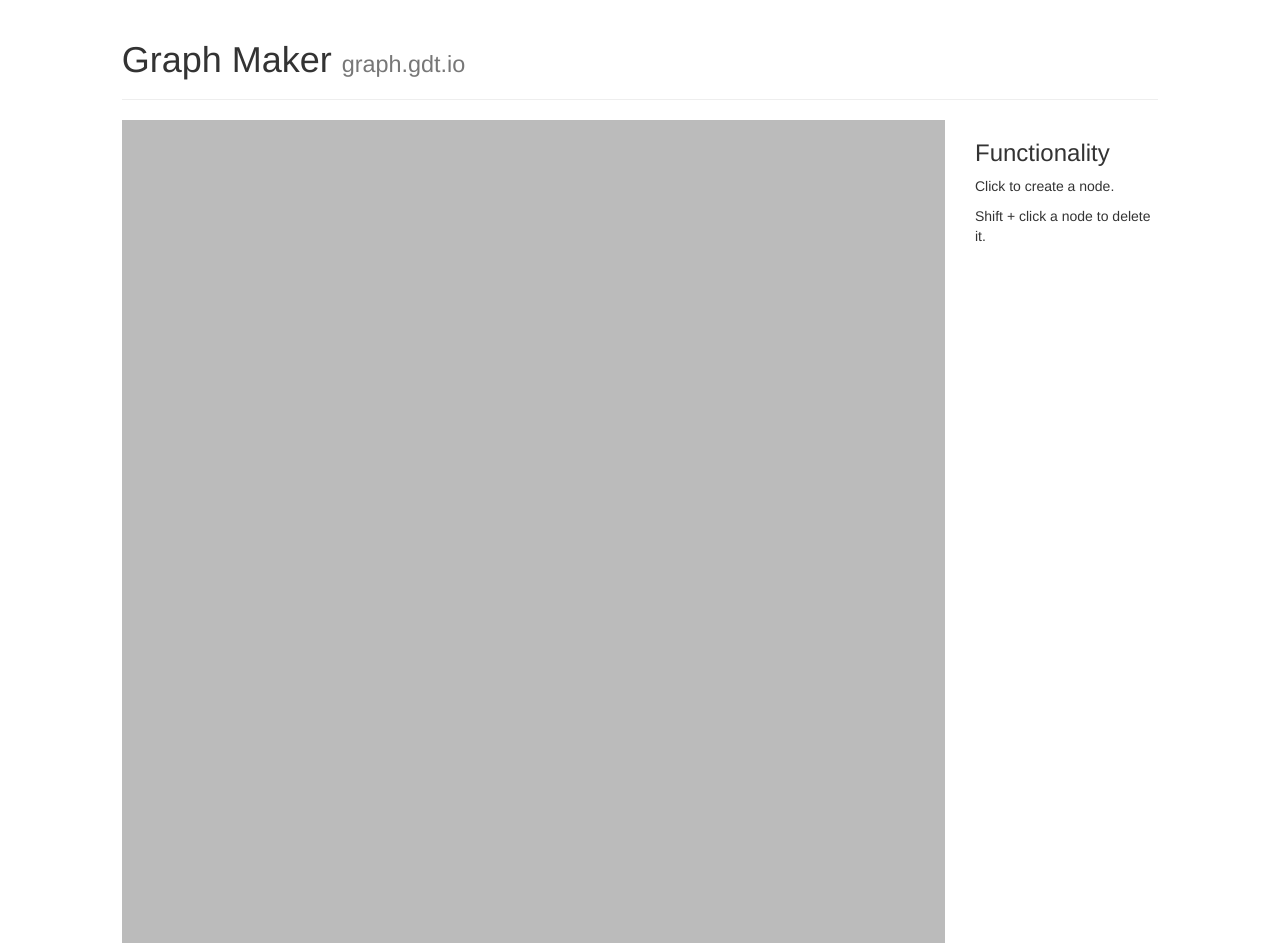
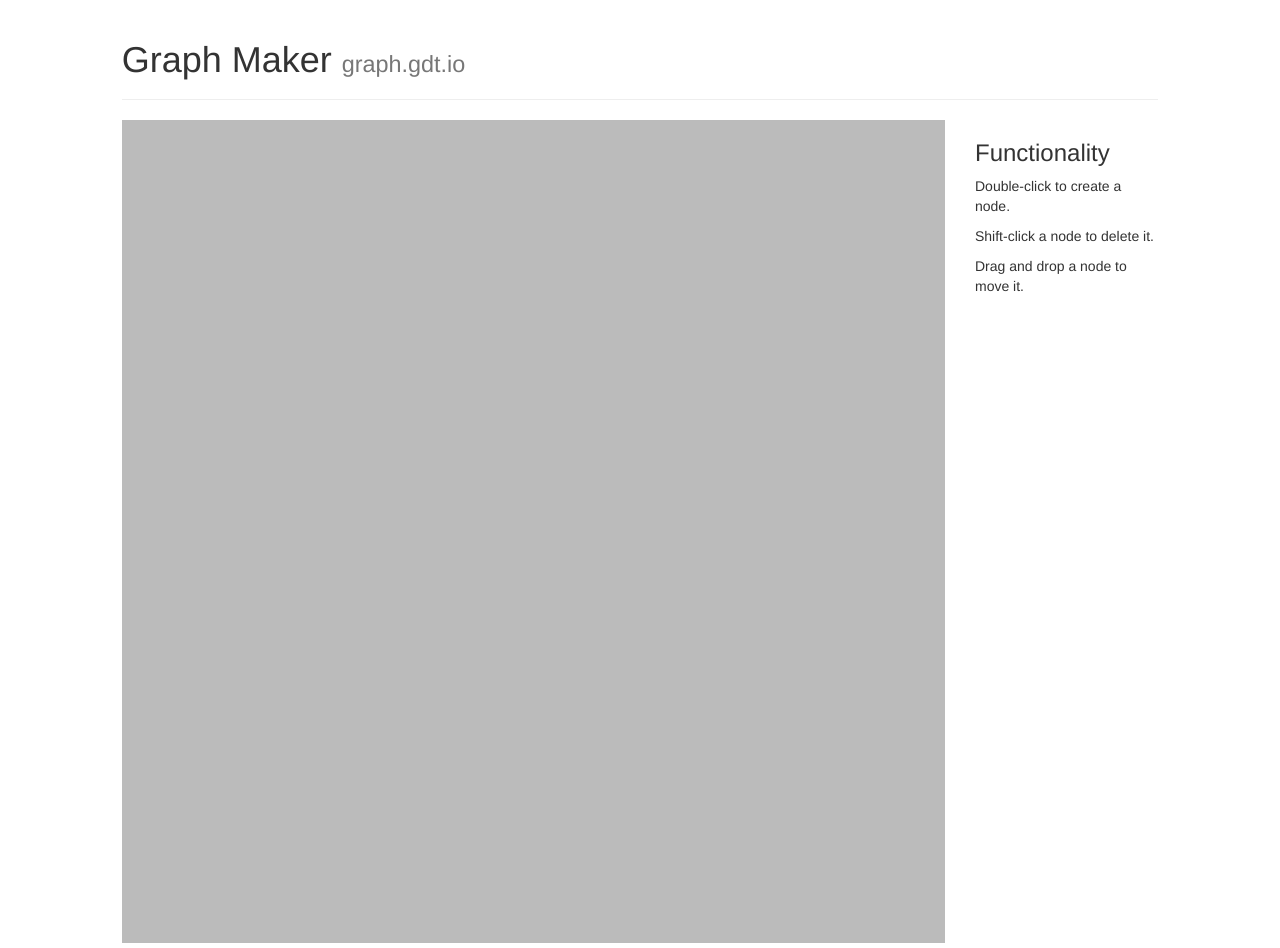
Before and after one commit to gregorytoprak/graf, a React (Create React App) app: page / in a window 1280 px wide. Built offline with nearby package versions, Linux system fonts and the light colour scheme.

Commit message:
Update todos and instructions

```diff
--- a/src/components/App.js
+++ b/src/components/App.js
@@ -17,8 +17,9 @@ class App extends Component {
           </Col>
           <Col xs={2}>
             <h3>Functionality</h3>
-            <p>Click to create a node.</p>
-            <p>Shift + click a node to delete it.</p>
+            <p>Double-click to create a node.</p>
+            <p>Shift-click a node to delete it.</p>
+            <p>Drag and drop a node to move it.</p>
           </Col>
         </Row>
       </Grid>
```
Also changed, not shown: 1 other file (tests, documents, lock files or other folders).
